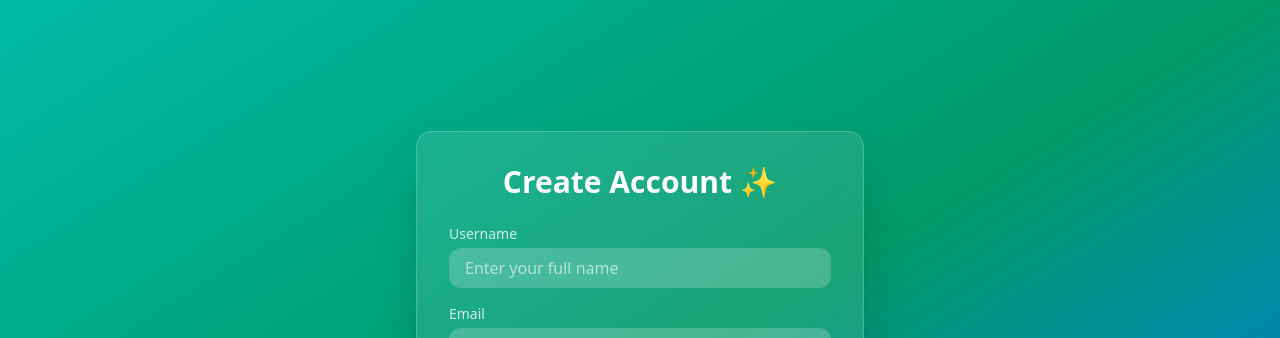
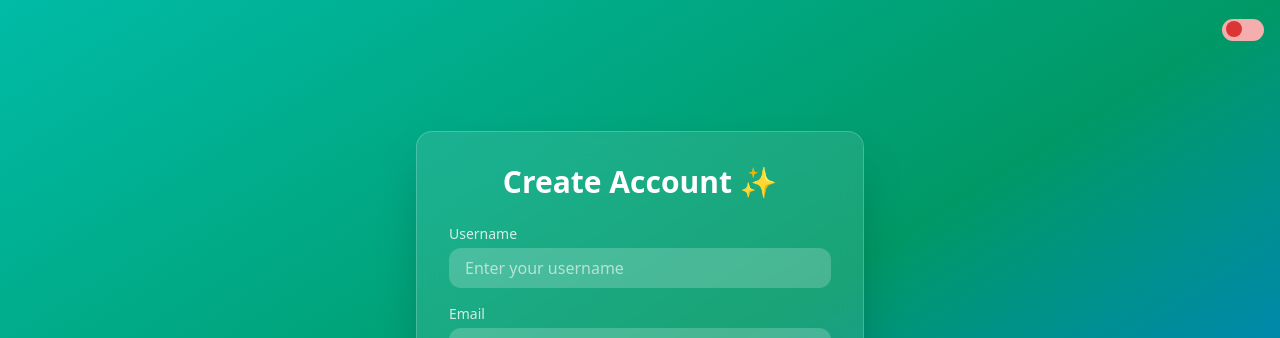
Before and after one commit to D15102/chat-app, a React (Vite) app in the folder frontend/: page /signup in a window 1280 px wide. Shown: the top 338 px of the page. Built offline with nearby package versions, Linux system fonts and the light colour scheme; no server answers; what @radix-ui/themes would draw is missing.

Commit message:
Frontend Dark Mode Support

```diff
--- a/frontend/src/components/Dashboard.jsx
+++ b/frontend/src/components/Dashboard.jsx
@@ -40,6 +40,7 @@ export default function Dashboard() {
       setChatUsers([]);
       setUser({});
       sessionStorage.removeItem("chatUsers");
+      sessionStorage.removeItem("allUsers");
       sessionStorage.removeItem("user");
       setIsAuthenticated(false);
       navigate("/");
@@ -163,7 +164,7 @@ export default function Dashboard() {
             <img
               src={user.profilePicture}
               alt="user avatar"
-              className="w-10 h-10 rounded-full border border-gray-300 object-cover"
+              className="w-10 h-10 rounded-full object-cover border-3 border-black dark:border-red-400"
             />
             <ChevronDown
               className={`w-5 h-5 text-gray-600 transition-transform ${
--- a/frontend/src/components/Login.jsx
+++ b/frontend/src/components/Login.jsx
@@ -6,6 +6,8 @@ import API from "../../config/axios";
 import toast from "react-hot-toast";
 import useAuth from "../contexts/AuthContext";
 import useUser from "../contexts/UserContext";
+import styled from "styled-components";
+import useTheme from "../contexts/ThemeContext";
 
 export default function Login() {
   const [loginData, setLoginData] = useState({
@@ -16,6 +18,7 @@ export default function Login() {
   const navigate = useNavigate();
   const { isAuthenticated, setIsAuthenticated } = useAuth();
   const { user, setUser } = useUser();
+  const { themeMode, darkMode, lightMode } = useTheme();
 
   const onSubmit = async (e) => {
     e.preventDefault();
@@ -58,32 +61,38 @@ export default function Login() {
     sessionStorage.setItem("user", JSON.stringify(user));
   }, [user]);
 
-  // useEffect(() => {
-  //   async function getUserDetails() {
-  //     try {
-  //       const res = await API.get("/users/me");
-  //       const data = res.data;
-  //       if (!data.success) {
-  //         setIsAuthenticated(false);
-  //         return toast.error(data.message);
-  //       }
-  //       setIsAuthenticated(true);
-  //     } catch (error) {
-  //       setIsAuthenticated(false);
-  //       console.log(error.message);
-  //     }
-  //   }
-  //   getUserDetails();
-  // }, []);
+  useEffect(() => {
+    sessionStorage.setItem("themeMode", themeMode);
+  }, [themeMode]);
 
   return (
-    <div className="min-h-screen flex items-center justify-center bg-gradient-to-br from-blue-600 via-purple-600 to-pink-600 p-4">
+    <div className="min-h-screen relative flex items-center justify-center bg-gradient-to-br from-blue-600 via-purple-600 to-pink-600 dark:from-gray-900 dark:via-gray-800 dark:to-black p-4 transition-colors">
+      {/* Toggle Switch */}
+      <div className="absolute top-4 right-4">
+        <StyledWrapper>
+          <label className="switch">
+            <input
+              type="checkbox"
+              checked={themeMode === "dark"}
+              onChange={(e) =>
+                e.currentTarget.checked ? darkMode() : lightMode()
+              }
+            />
+            <div className="slider" />
+            <div className="slider-card">
+              <div className="slider-card-face slider-card-front" />
+              <div className="slider-card-face slider-card-back" />
+            </div>
+          </label>
+        </StyledWrapper>
+      </div>
+
       {/* Card */}
       <motion.div
         initial={{ opacity: 0, y: 40 }}
         animate={{ opacity: 1, y: 0 }}
         transition={{ duration: 0.6, ease: "easeOut" }}
-        className="w-full max-w-md bg-white/10 backdrop-blur-lg rounded-2xl shadow-2xl p-8 border border-white/20"
+        className="w-full max-w-md bg-white/10 dark:bg-gray-900/60 backdrop-blur-lg rounded-2xl shadow-2xl p-8 border border-white/20 dark:border-gray-700"
       >
         {/* Title */}
         <motion.h1
@@ -143,9 +152,8 @@ export default function Login() {
           >
             {isLoading ? (
               <>
-                {/* Spinner */}
                 <svg
-                  className="w-5 h-5 animate-spin text-white"
+                  className="w-5 h-5 animate-spin text-white inline-block mr-2"
                   xmlns="http://www.w3.org/2000/svg"
                   fill="none"
                   viewBox="0 0 24 24"
@@ -188,3 +196,67 @@ export default function Login() {
     </div>
   );
 }
+
+const StyledWrapper = styled.div`
+  .switch {
+    --circle-dim: 1.2em;
+    font-size: 14px;
+    position: relative;
+    display: inline-block;
+    width: 3em;
+    height: 1.6em;
+    vertical-align: middle;
+  }
+  .switch input {
+    opacity: 0;
+    width: 0;
+    height: 0;
+  }
+  .slider {
+    position: absolute;
+    cursor: pointer;
+    top: 0;
+    left: 0;
+    right: 0;
+    bottom: 0;
+    background-color: #f5aeae;
+    transition: 0.4s;
+    border-radius: 30px;
+  }
+  .slider-card {
+    position: absolute;
+    height: var(--circle-dim);
+    width: var(--circle-dim);
+    border-radius: 50%;
+    left: 0.25em;
+    bottom: 0.25em;
+    transition: 0.4s;
+    pointer-events: none;
+  }
+  .slider-card-face {
+    position: absolute;
+    inset: 0;
+    backface-visibility: hidden;
+    border-radius: 50%;
+    transition: 0.4s transform;
+  }
+  .slider-card-front {
+    background-color: #dc3535;
+  }
+  .slider-card-back {
+    background-color: #379237;
+    transform: rotateY(180deg);
+  }
+  input:checked ~ .slider-card .slider-card-back {
+    transform: rotateY(0);
+  }
+  input:checked ~ .slider-card .slider-card-front {
+    transform: rotateY(-180deg);
+  }
+  input:checked ~ .slider-card {
+    transform: translateX(1.4em);
+  }
+  input:checked ~ .slider {
+    background-color: #9ed99c;
+  }
+`;
--- a/frontend/src/components/Signup.jsx
+++ b/frontend/src/components/Signup.jsx
@@ -1,3 +1,4 @@
+// Signup.tsx
 import { motion } from "motion/react";
 import { useEffect, useState } from "react";
 import { Link, useNavigate } from "react-router-dom";
@@ -5,6 +6,8 @@ import { toast } from "react-hot-toast";
 import API from "../../config/axios.js";
 import useAuth from "../contexts/AuthContext.js";
 import useUser from "../contexts/UserContext.js";
+import styled from "styled-components";
+import useTheme from "../contexts/ThemeContext";
 
 export default function Signup() {
   const [signupData, setSignupData] = useState({
@@ -13,14 +16,16 @@ export default function Signup() {
     password: "",
     confirmPassword: "",
   });
+  const { themeMode, darkMode, lightMode } = useTheme();
   const { user, setUser } = useUser();
   const [isLoading, setisLoading] = useState(false);
   const navigate = useNavigate();
-  const { isAuthenticated, setIsAuthenticated } = useAuth();
+  const { setIsAuthenticated } = useAuth();
+
   const onSubmit = async (e) => {
     e.preventDefault();
     if (signupData.password !== signupData.confirmPassword) {
-      return toast.error("Password And Confirm Password Must Matched");
+      return toast.error("Password and Confirm Password must match");
     }
     try {
       setisLoading(true);
@@ -56,14 +61,39 @@ export default function Signup() {
   useEffect(() => {
     sessionStorage.setItem("user", JSON.stringify(user));
   }, [user]);
+
+  useEffect(() => {
+    sessionStorage.setItem("themeMode", themeMode);
+  }, [themeMode]);
+
   return (
-    <div className="min-h-screen flex items-center justify-center bg-gradient-to-br from-teal-500 via-emerald-600 to-blue-600 p-4">
+    <div className="min-h-screen flex items-center justify-center bg-gradient-to-br from-teal-500 via-emerald-600 to-blue-600 dark:from-gray-900 dark:via-gray-800 dark:to-black p-4 transition-colors">
+      {/* Toggle Switch */}
+      <div className="absolute top-4 right-4">
+        <StyledWrapper>
+          <label className="switch">
+            <input
+              type="checkbox"
+              checked={themeMode === "dark"}
+              onChange={(e) =>
+                e.currentTarget.checked ? darkMode() : lightMode()
+              }
+            />
+            <div className="slider" />
+            <div className="slider-card">
+              <div className="slider-card-face slider-card-front" />
+              <div className="slider-card-face slider-card-back" />
+            </div>
+          </label>
+        </StyledWrapper>
+      </div>
+
       {/* Card */}
       <motion.div
         initial={{ opacity: 0, y: 40 }}
         animate={{ opacity: 1, y: 0 }}
         transition={{ duration: 0.6, ease: "easeOut" }}
-        className="w-full max-w-md bg-white/10 backdrop-blur-lg rounded-2xl shadow-2xl p-8 border border-white/20"
+        className="w-full max-w-md bg-white/10 dark:bg-gray-900/60 backdrop-blur-lg rounded-2xl shadow-2xl p-8 border border-white/20 dark:border-gray-700"
       >
         {/* Title */}
         <motion.h1
@@ -77,7 +107,7 @@ export default function Signup() {
 
         {/* Form */}
         <form className="space-y-4" onSubmit={onSubmit}>
-          {/* Name */}
+          {/* Username */}
           <motion.div
             initial={{ opacity: 0, x: -30 }}
             animate={{ opacity: 1, x: 0 }}
@@ -87,7 +117,7 @@ export default function Signup() {
             <input
               type="text"
               className="w-full px-4 py-2 rounded-xl bg-white/20 text-white placeholder-white/60 outline-none focus:ring-2 focus:ring-blue-400"
-              placeholder="Enter your full name"
+              placeholder="Enter your username"
               name="username"
               value={signupData.username}
               onChange={handleChange}
@@ -144,28 +174,23 @@ export default function Signup() {
               type="password"
               className="w-full px-4 py-2 rounded-xl bg-white/20 text-white placeholder-white/60 outline-none focus:ring-2 focus:ring-blue-400"
               placeholder="Re-enter password"
+              name="confirmPassword"
               value={signupData.confirmPassword}
               onChange={handleChange}
-              name="confirmPassword"
               required
             />
           </motion.div>
 
-          {/* Button */}
           {/* Button */}
           <motion.button
             whileHover={!isLoading ? { scale: 1.05 } : {}}
             whileTap={!isLoading ? { scale: 0.95 } : {}}
             transition={{ type: "spring", stiffness: 300 }}
             disabled={isLoading}
-            className={`w-full py-3 mt-4 flex items-center justify-center gap-2
-    bg-gradient-to-r from-blue-500 to-teal-500
-    text-white font-semibold rounded-xl shadow-lg hover:shadow-2xl
-    disabled:opacity-70 disabled:cursor-not-allowed`}
+            className="w-full py-3 mt-4 flex items-center justify-center gap-2 bg-gradient-to-r from-blue-500 to-teal-500 text-white font-semibold rounded-xl shadow-lg hover:shadow-2xl disabled:opacity-70 disabled:cursor-not-allowed"
           >
             {isLoading ? (
               <>
-                {/* Spinner */}
                 <svg
                   className="w-5 h-5 animate-spin text-white"
                   xmlns="http://www.w3.org/2000/svg"
@@ -210,3 +235,67 @@ export default function Signup() {
     </div>
   );
 }
+
+const StyledWrapper = styled.div`
+  .switch {
+    --circle-dim: 1.2em;
+    font-size: 14px;
+    position: relative;
+    display: inline-block;
+    width: 3em;
+    height: 1.6em;
+    vertical-align: middle;
+  }
+  .switch input {
+    opacity: 0;
+    width: 0;
+    height: 0;
+  }
+  .slider {
+    position: absolute;
+    cursor: pointer;
+    top: 0;
+    left: 0;
+    right: 0;
+    bottom: 0;
+    background-color: #f5aeae;
+    transition: 0.4s;
+    border-radius: 30px;
+  }
+  .slider-card {
+    position: absolute;
+    height: var(--circle-dim);
+    width: var(--circle-dim);
+    border-radius: 50%;
+    left: 0.25em;
+    bottom: 0.25em;
+    transition: 0.4s;
+    pointer-events: none;
+  }
+  .slider-card-face {
+    position: absolute;
+    inset: 0;
+    backface-visibility: hidden;
+    border-radius: 50%;
+    transition: 0.4s transform;
+  }
+  .slider-card-front {
+    background-color: #dc3535;
+  }
+  .slider-card-back {
+    background-color: #379237;
+    transform: rotateY(180deg);
+  }
+  input:checked ~ .slider-card .slider-card-back {
+    transform: rotateY(0);
+  }
+  input:checked ~ .slider-card .slider-card-front {
+    transform: rotateY(-180deg);
+  }
+  input:checked ~ .slider-card {
+    transform: translateX(1.4em);
+  }
+  input:checked ~ .slider {
+    background-color: #9ed99c;
+  }
+`;
--- /dev/null
+++ b/frontend/src/contexts/AllUserContext.js
@@ -0,0 +1,13 @@
+import { createContext, useContext } from "react";
+
+
+const AllUserContext = createContext({
+    allUsers: [],
+    setAllUsers: () => { }
+})
+
+export const AllUserProvider = AllUserContext.Provider
+
+const useAllUsers = () => useContext(AllUserContext)
+
+export default useAllUsers
```
Also changed, not shown: frontend/src/App.jsx (+10 -3 lines), frontend/src/components/Left.jsx (+18 -7 lines), frontend/src/components/Right.jsx (+18 -18 lines), 2 other files (tests, documents, lock files or other folders).
